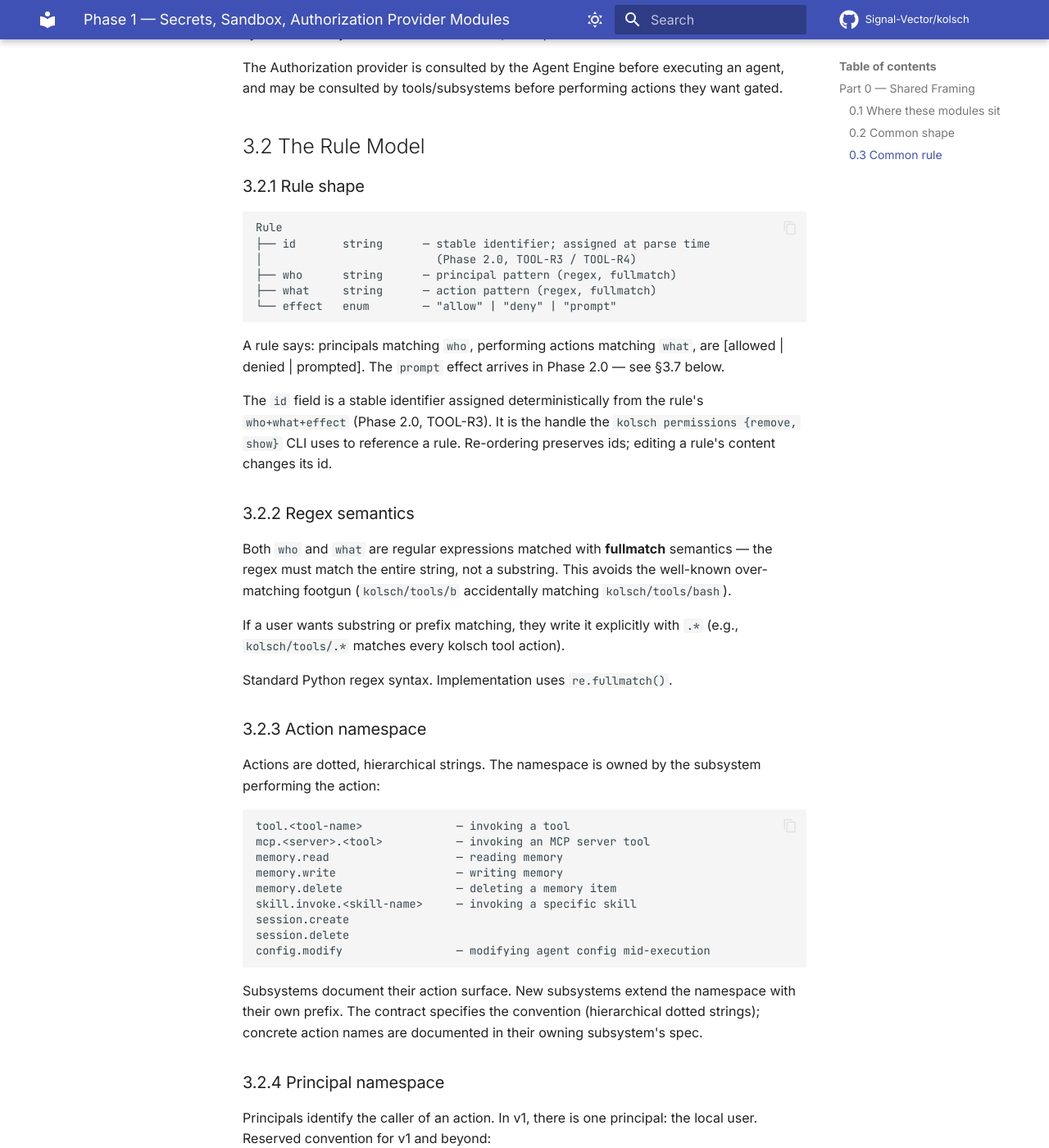
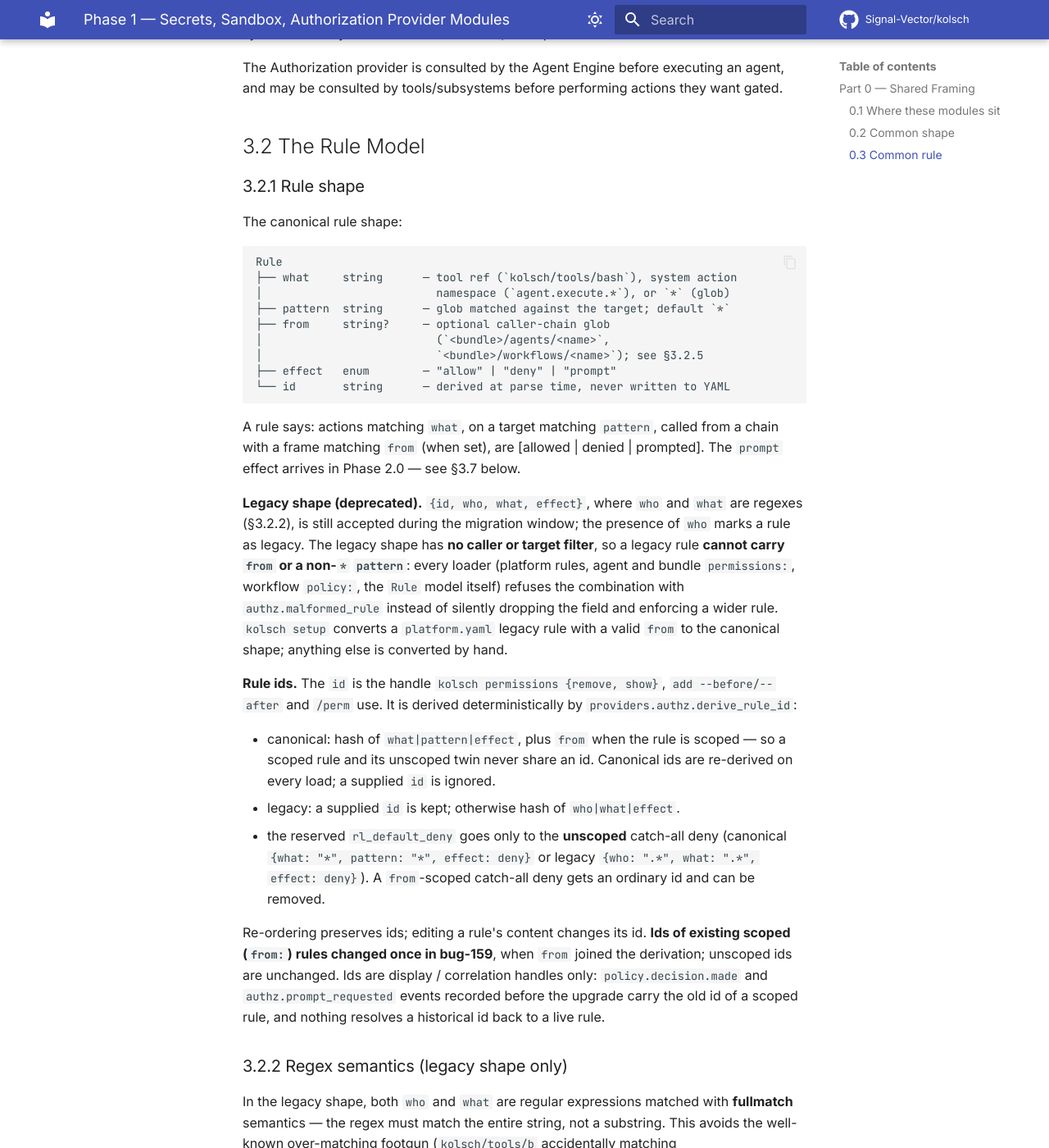
Before and after one commit to Signal-Vector/kolsch, an MkDocs documentation site: the page built from docs/explanation/secrets-sandbox-authz-contract.md, in a window 1280 px wide and 1400 px high, scrolled down 7893 px. Shown: the whole window at 82% size. Built offline with MkDocs 1.6.1 and Material for MkDocs 9.7.7, drawn with Linux system fonts in a browser that asks for light colours; comment, search, counter and statistics services are not loaded; some of the changed text lies outside the part shown.

Commit message:
fix(authz): include from in rule ids so scoped rules are addressable (bug-159)
derive_rule_id ignored from, so a scoped rule and its unscoped twin
shared one id and every id-keyed operation (remove_rule, get_rule,
add --before/--after, /perm remove) acted on whichever came first:
/perm remove ... from:<ref> deleted the broad unscoped rule. A scoped
catch-all deny even took the protected rl_default_deny id.

derive_rule_id gains a keyword-only from_; with from_=None the id is
byte-identical (unscoped ids and goldens unchanged), with from_ set
the hash includes it and never yields rl_default_deny. Ids of existing
scoped rules change once.

Contract 3.2.1 now leads with the canonical shape, states the id
derivation and the legacy-shape from/pattern refusal; the permissions
how-to notes the id change and the migration behaviour.

Co-Authored-By: Claude Opus 5.5 <noreply@anthropic.com>

````diff
--- a/docs/explanation/secrets-sandbox-authz-contract.md
+++ b/docs/explanation/secrets-sandbox-authz-contract.md
@@ -357,36 +357,71 @@ performing actions they want gated.
 
 ### 3.2.1 Rule shape
 
+The canonical rule shape:
+
 ```
 Rule
-├── id       string      — stable identifier; assigned at parse time
-│                          (Phase 2.0, TOOL-R3 / TOOL-R4)
-├── who      string      — principal pattern (regex, fullmatch)
-├── what     string      — action pattern (regex, fullmatch)
-└── effect   enum        — "allow" | "deny" | "prompt"
+├── what     string      — tool ref (`kolsch/tools/bash`), system action
+│                          namespace (`agent.execute.*`), or `*` (glob)
+├── pattern  string      — glob matched against the target; default `*`
+├── from     string?     — optional caller-chain glob
+│                          (`<bundle>/agents/<name>`,
+│                          `<bundle>/workflows/<name>`); see §3.2.5
+├── effect   enum        — "allow" | "deny" | "prompt"
+└── id       string      — derived at parse time, never written to YAML
 ```
 
-A rule says: principals matching `who`, performing actions matching
-`what`, are [allowed | denied | prompted]. The `prompt` effect arrives
-in Phase 2.0 — see §3.7 below.
+A rule says: actions matching `what`, on a target matching `pattern`,
+called from a chain with a frame matching `from` (when set), are
+[allowed | denied | prompted]. The `prompt` effect arrives in Phase 2.0
+— see §3.7 below.
 
-The `id` field is a stable identifier assigned deterministically from
-the rule's `who+what+effect` (Phase 2.0, TOOL-R3). It is the handle
-the `kolsch permissions {remove, show}` CLI uses to reference a
-rule. Re-ordering preserves ids; editing a rule's content changes
-its id.
+**Legacy shape (deprecated).** `{id, who, what, effect}`, where `who`
+and `what` are regexes (§3.2.2), is still accepted during the migration
+window; the presence of `who` marks a rule as legacy. The legacy shape
+has **no caller or target filter**, so a legacy rule **cannot carry
+`from` or a non-`*` `pattern`**: every loader (platform rules, agent and
+bundle `permissions:`, workflow `policy:`, the `Rule` model itself)
+refuses the combination with `authz.malformed_rule` instead of silently
+dropping the field and enforcing a wider rule. `kolsch setup` converts
+a `platform.yaml` legacy rule with a valid `from` to the canonical
+shape; anything else is converted by hand.
 
-### 3.2.2 Regex semantics
+**Rule ids.** The `id` is the handle `kolsch permissions {remove, show}`,
+`add --before/--after` and `/perm` use. It is derived deterministically
+by `providers.authz.derive_rule_id`:
 
-Both `who` and `what` are regular expressions matched with **fullmatch**
-semantics — the regex must match the entire string, not a substring.
-This avoids the well-known over-matching footgun (`kolsch/tools/b`
-accidentally matching `kolsch/tools/bash`).
+- canonical: hash of `what|pattern|effect`, plus `from` when the rule
+  is scoped — so a scoped rule and its unscoped twin never share an id.
+  Canonical ids are re-derived on every load; a supplied `id` is
+  ignored.
+- legacy: a supplied `id` is kept; otherwise hash of `who|what|effect`.
+- the reserved `rl_default_deny` goes only to the **unscoped** catch-all
+  deny (canonical `{what: "*", pattern: "*", effect: deny}` or legacy
+  `{who: ".*", what: ".*", effect: deny}`). A `from`-scoped catch-all
+  deny gets an ordinary id and can be removed.
+
+Re-ordering preserves ids; editing a rule's content changes its id.
+**Ids of existing scoped (`from:`) rules changed once in bug-159**, when
+`from` joined the derivation; unscoped ids are unchanged. Ids are
+display / correlation handles only: `policy.decision.made` and
+`authz.prompt_requested` events recorded before the upgrade carry the
+old id of a scoped rule, and nothing resolves a historical id back to a
+live rule.
+
+### 3.2.2 Regex semantics (legacy shape only)
+
+In the legacy shape, both `who` and `what` are regular expressions
+matched with **fullmatch** semantics — the regex must match the entire
+string, not a substring. This avoids the well-known over-matching
+footgun (`kolsch/tools/b` accidentally matching `kolsch/tools/bash`).
 
 If a user wants substring or prefix matching, they write it explicitly
 with `.*` (e.g., `kolsch/tools/.*` matches every kolsch tool action).
 
 Standard Python regex syntax. Implementation uses `re.fullmatch()`.
+Canonical rules use globs (`fnmatch`) for `what`, `pattern` and `from`
+instead (§3.2.5).
 
 ### 3.2.3 Action namespace
 
````
Also changed, not shown: docs/how-to/permissions.md (+31 -0 lines), 3 other files.
